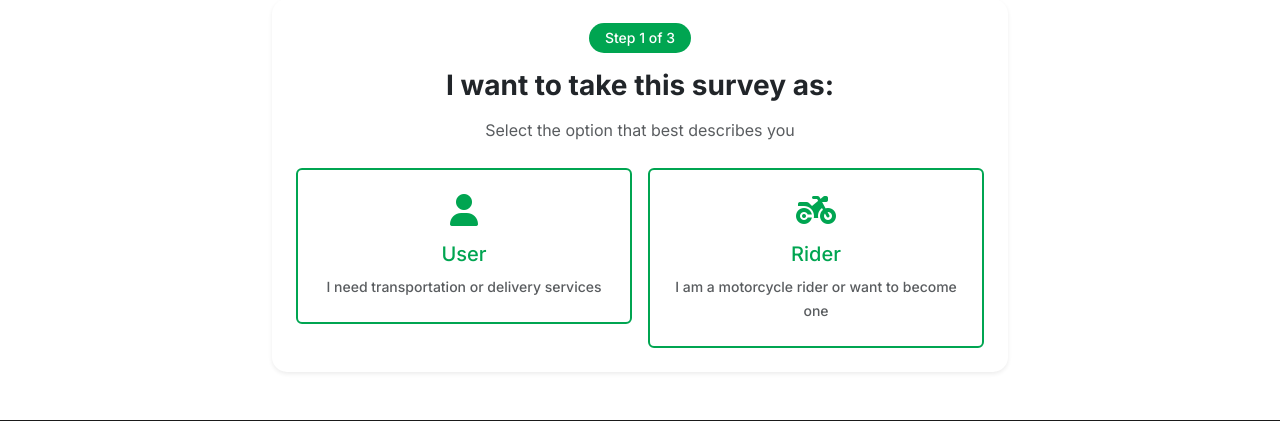
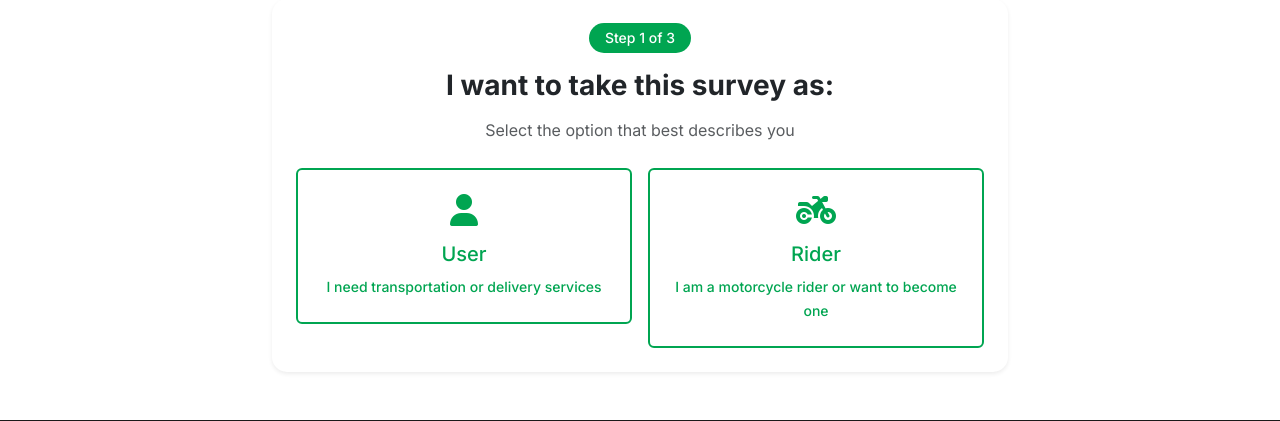
Before and after one commit to Cyberghost5/achaba, a PHP site: page /survey in a window 1280 px wide. Shown: the part 423-844 px from the top of the page. Run offline with PHP 8.4, Linux system fonts and the light colour scheme.

Commit message:
Enhance button styles and update text for clarity in survey form

```diff
--- a/survey.php
+++ b/survey.php
@@ -60,7 +60,7 @@ session_start();
         .survey-form-section .btn-check:checked + .btn-outline-primary {
             background-color: #00A551;
             border-color: #00A551;
-            color: white;
+            color: white !important;
         }
 
         .survey-form-section .badge.bg-primary {
@@ -155,7 +155,7 @@ session_start();
                                         <label class="btn btn-outline-primary w-100 py-4" for="typeUser">
                                             <i class="fas fa-user fa-2x d-block mb-3"></i>
                                             <h5 class="mb-2">User</h5>
-                                            <small class="text-muted">I need transportation or delivery services</small>
+                                            <small>I need transportation or delivery services</small>
                                         </label>
                                     </div>
                                     <div class="col-md-6">
@@ -163,7 +163,7 @@ session_start();
                                         <label class="btn btn-outline-primary w-100 py-4" for="typeRider">
                                             <i class="fas fa-motorcycle fa-2x d-block mb-3"></i>
                                             <h5 class="mb-2">Rider</h5>
-                                            <small class="text-muted">I am a motorcycle rider or want to become one</small>
+                                            <small>I am a motorcycle rider or want to become one</small>
                                         </label>
                                     </div>
                                 </div>
```
